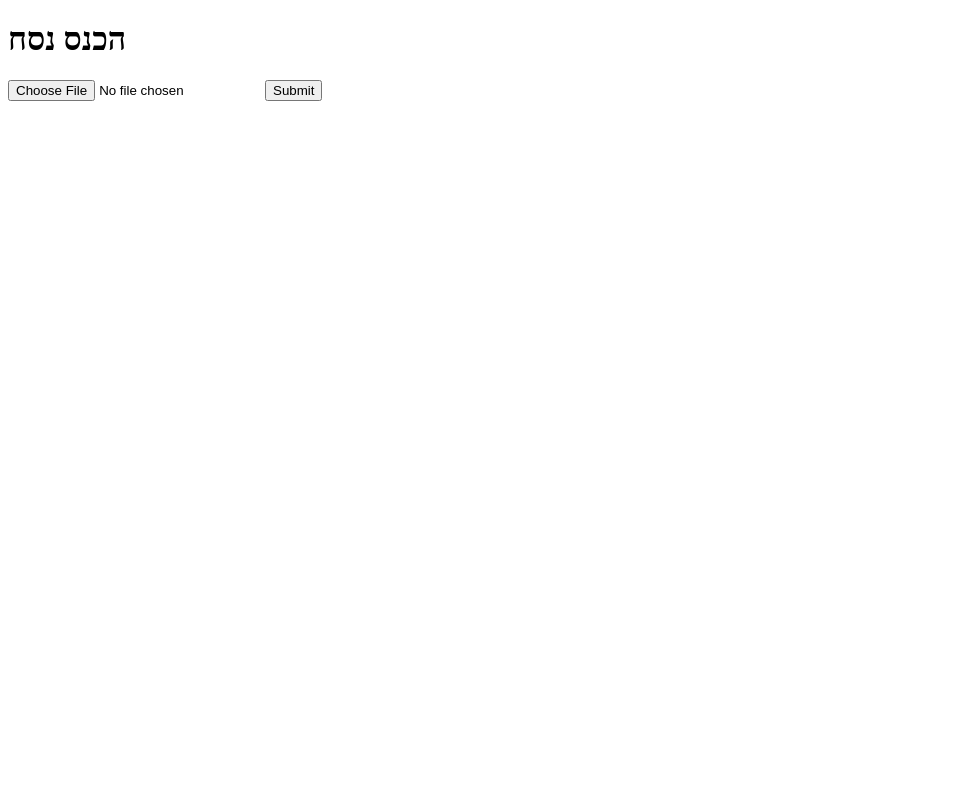
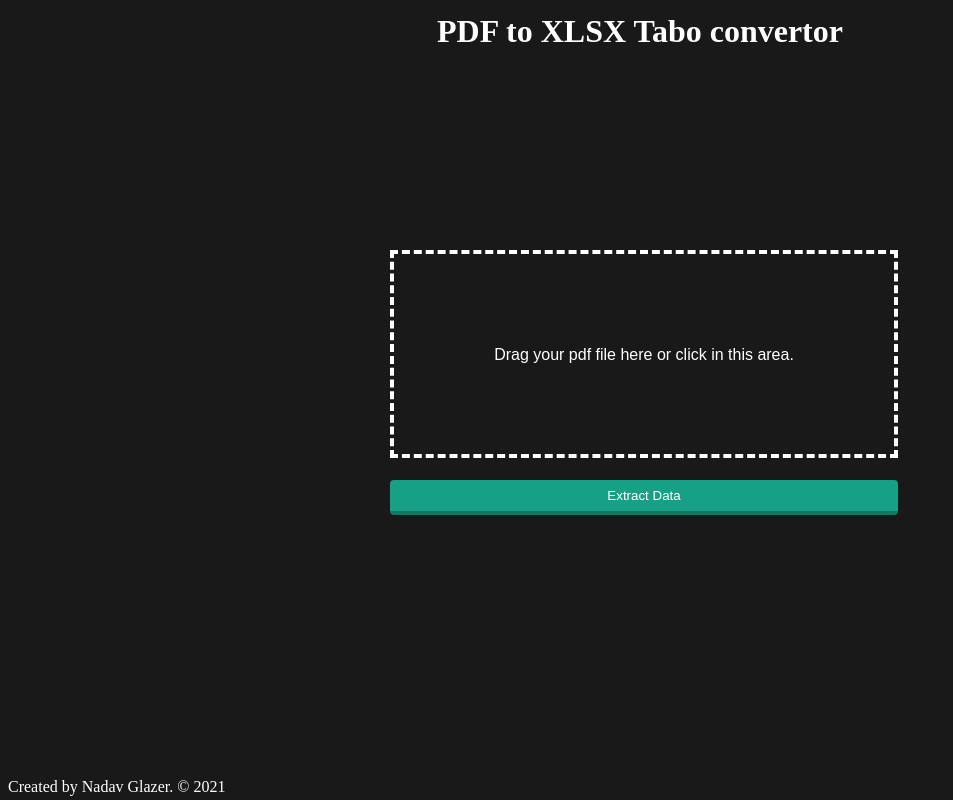
Before and after one commit to NadavGlazer/TaboAccessibility, a Flask app: page / in a window 1280 px wide. Shown: the whole page, without its empty margins (0-953 px from the left). Run offline with Flask 2, Linux system fonts and the light colour scheme.

Commit message:
Upgrading the html

```diff
--- a/templates/templates/index.html
+++ b/templates/templates/index.html
@@ -1,36 +1,106 @@
-<!doctype html>
+<!DOCTYPE html>
 
+<head>
+    <title>PDF to XLSX</title>
+    <style>
+        body {
+            color: white;
+            background: rgba(0, 0, 0, 0.9);
+        }
 
-<head><title>Test</title>
-    <meta charset=utf-8> </head>
-    <body>
-        <h1>הכנס נסח</h1>
-        <!-- <form action="/my-link/">
-            <input type="submit" value="Click me" />
-        </form> -->
+        form {
+            position: absolute;
+            top: 50%;
+            left: 50%;
+            margin-top: -150px;
+            margin-left: -250px;
+            width: 500px;
+            height: 200px;
+            border: 4px dashed #fff;
+        }
 
-        <!-- <label for="avatar">Choose a profile picture:</label>
-        <input type="file"
-        id="avatar" name="avatar"
-        accept="pdf">
-        <script type="text/javascript">
-                var selectedFile = document.getElementById('input').files[0];
-                var hh = "/user/" + selectedFile;
-                //document.getElementById("buttonPress").setAttribute("onclick", "location.href" = hh);
-                document.getElementById("buttonPress").href = hh;
+        form p {
+            width: 100%;
+            height: 100%;
+            text-align: center;
+            line-height: 170px;
+            color: #ffffff;
+            font-family: Arial;
+        }
 
-        </script> -->
+        form input {
+            position: absolute;
+            margin: 0;
+            padding: 0;
+            width: 100%;
+            height: 100%;
+            outline: none;
+            opacity: 0;
+        }
 
-        <form action = "/Start" method = "POST" enctype = "multipart/form-data" action= clear onsubmit="if(document.getElementById('file').value == '') return false;">
-        <input type = "file" name = "file" id="file"/>
-        <input type = "submit"/>
+        form button {
+            margin: 0;
+            color: #fff;
+            background: #16a085;
+            border: none;
+            width: 508px;
+            height: 35px;
+            margin-top: -20px;
+            margin-left: -4px;
+            border-radius: 4px;
+            border-bottom: 4px solid #117A60;
+            transition: all .2s ease;
+            outline: none;
+        }
+
+        form button:hover {
+            background: #149174;
+            color: #0C5645;
+        }
+
+        form button:active {
+            border: 0;
+        }
+
+        .CopyRightDiv {
+            position: absolute;
+            bottom: -1.5%;
+
+        }
+
+        .MainTitle {
+            text-align: center;
+            margin-top: 1%;
+        }
+    </style>
+
+    <script language="JavaScript">
+        function inform() {
+            document.getElementById('formP').innerHTML = document.getElementById("file").files[0].name;;
+        }
+    </script>
+
+    <meta charset=utf-8>
+</head>
+
+<body>
+    <div>
+        <h1 class="MainTitle">PDF to XLSX Tabo convertor</h1>
+        <form action="/Start" method="POST" enctype="multipart/form-data" action=clear
+            onsubmit="if(document.getElementById('file').value == '') return false;">
+            <input type="file" name="file" id="file" onchange="inform()" />
+            <p id="formP">Drag your pdf file here or click in this area.</p>
+            <button type="submit">Extract Data</button>
         </form>
-
-        <!-- <button form= "POST" id="buttonPress" name= "aa"> aaaaaa</button>
+        <div>
+            <p class="CopyRightDiv"> Created by Nadav Glazer. © 2021</p>
+        </div>
+    </div>
+    <!-- <button form= "POST" id="buttonPress" name= "aa"> aaaaaa</button>
 
 
 
         <button> <a href="/pdfextract1/">Click me 73</a></button>
         <button> <a href="/pdfextract2/">Click me 678</a></button> -->
 
-    </body>
+</body>
```
Also changed, not shown: templates/templates/wait.html (+29 -12 lines).
